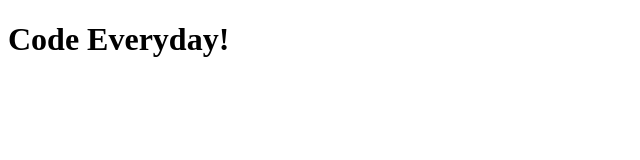
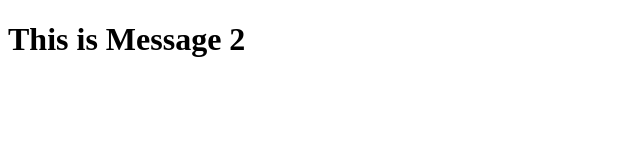
Before and after one commit to Ozioma45/React, a React (Vite) app in the folder Code_stoic/reactpro/: page / in a window 1280 px wide. Shown: the top 160 px of the page, without its empty margins (0-640 px from the left). Built offline with nearby package versions, Linux system fonts and the light colour scheme.

Commit message:
conditional rendering using element variables

```diff
--- a/Code_stoic/reactpro/src/components/ConditionalComponent.jsx
+++ b/Code_stoic/reactpro/src/components/ConditionalComponent.jsx
@@ -2,10 +2,15 @@
 import Welcome from "./Welcome";
 
 export default function ConditionalComponent() {
+  let message;
+
   const display = false;
+
   if (display) {
-    return <Welcome />;
+    message = <h1>This is Message 1</h1>;
   } else {
-    return <Code />;
+    message = <h1>This is Message 2</h1>;
   }
+
+  return message;
 }
```
